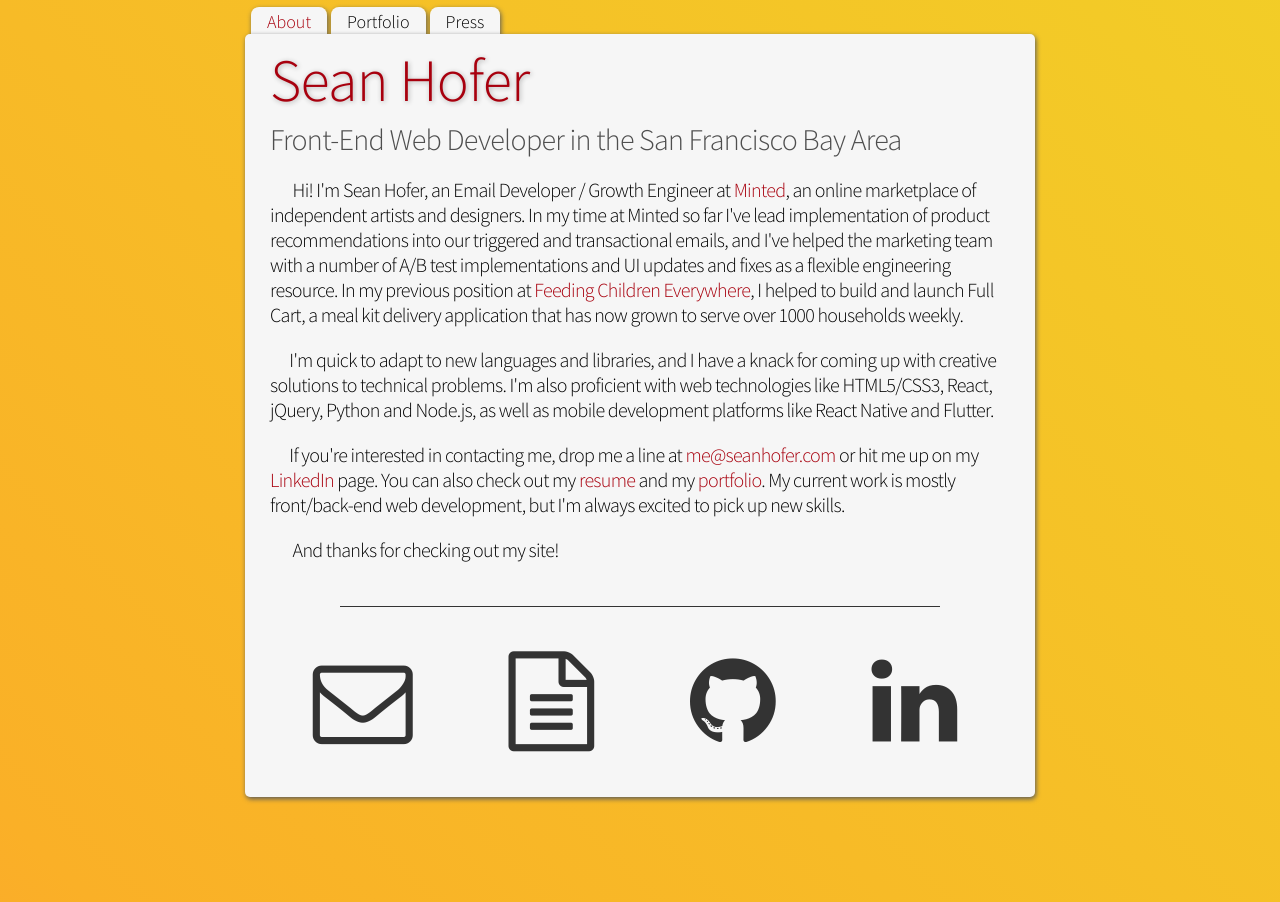
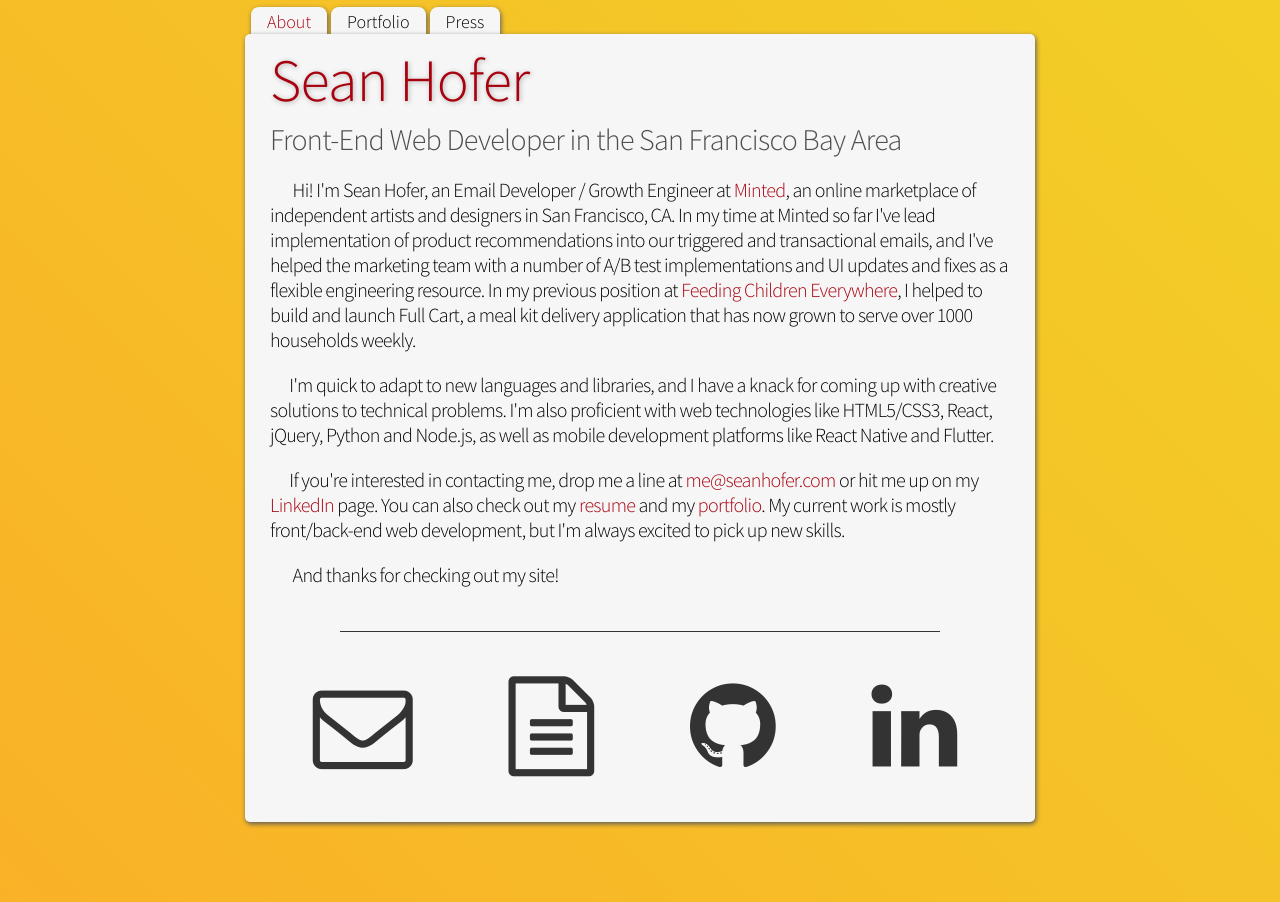
Before and after one commit to hofers/hofers.github.io, a Jekyll site: the page index.html, which Jekyll copies as it is, in a window 1280 px wide. Built offline with Jekyll 4.4.1, drawn with Linux system fonts in a browser that asks for light colours; nearby versions of some CDN libraries.

Commit message:
minor copy edit

```diff
--- a/index.html
+++ b/index.html
@@ -37,14 +37,12 @@
           <h2>Front-End Web Developer in the San Francisco Bay Area</h2>
           <p style="margin-top: 20px;">&emsp; Hi! I'm Sean Hofer, an Email Developer / Growth Engineer at
             <a href="https://www.minted.com/" target="_blank" rel="noreferrer">Minted</a>, an online marketplace of
-            independent artists and designers. In my time at Minted so far I've lead implementation of product
-            recommendations into our triggered and transactional emails, and I've helped the marketing team with a
-            number of
-            A/B test implementations and UI updates and fixes as a flexible engineering resource. In my previous
-            position at
-            <a href="https://www.feedingchildreneverywhere.com/" target="_blank" rel="noreferrer">Feeding Children
-              Everywhere</a>, I helped to build and launch Full Cart, a
-            meal kit delivery application that has now grown to serve over 1000 households weekly.
+            independent artists and designers in San Francisco, CA. In my time at Minted so far I've lead implementation
+            of product recommendations into our triggered and transactional emails, and I've helped the marketing team
+            with a number of A/B test implementations and UI updates and fixes as a flexible engineering resource. In my
+            previous position at <a href="https://www.feedingchildreneverywhere.com/" target="_blank"
+              rel="noreferrer">Feeding Children Everywhere</a>, I helped to build and launch Full Cart, a meal kit
+            delivery application that has now grown to serve over 1000 households weekly.
           </p>
           <p>&emsp;I'm quick to adapt to new languages and libraries, and I have a knack for coming up with creative
             solutions to technical problems. I'm also proficient with web technologies like HTML5/CSS3, React,
@@ -52,9 +50,7 @@
           </p>
           <p>&emsp;If you're interested in contacting me, drop me a line at
             <a href="mailto:me@seanhofer.com" target="_blank" rel="noreferrer">me@seanhofer.com</a> or hit me up on
-            my
-            <a href="/linkedin" target="_blank" rel="noreferrer">LinkedIn</a> page. You can
-            also check out my
+            my <a href="/linkedin" target="_blank" rel="noreferrer">LinkedIn</a> page. You can also check out my
             <a href="/resume" target="_blank" rel="noreferrer">resume</a> and my <a href="/portfolio">portfolio</a>.
             My current work is mostly front/back-end web development, but I'm always excited to pick up new skills.
           </p>
```
